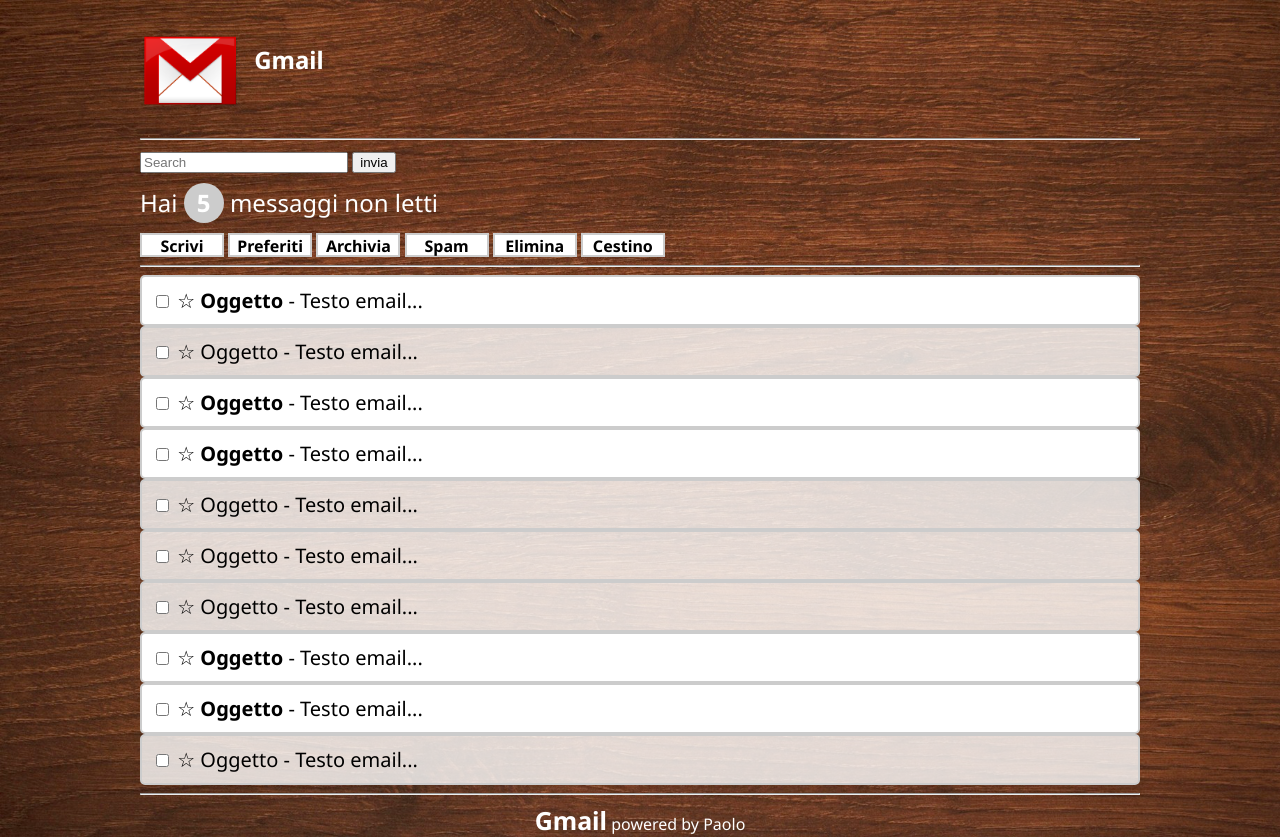
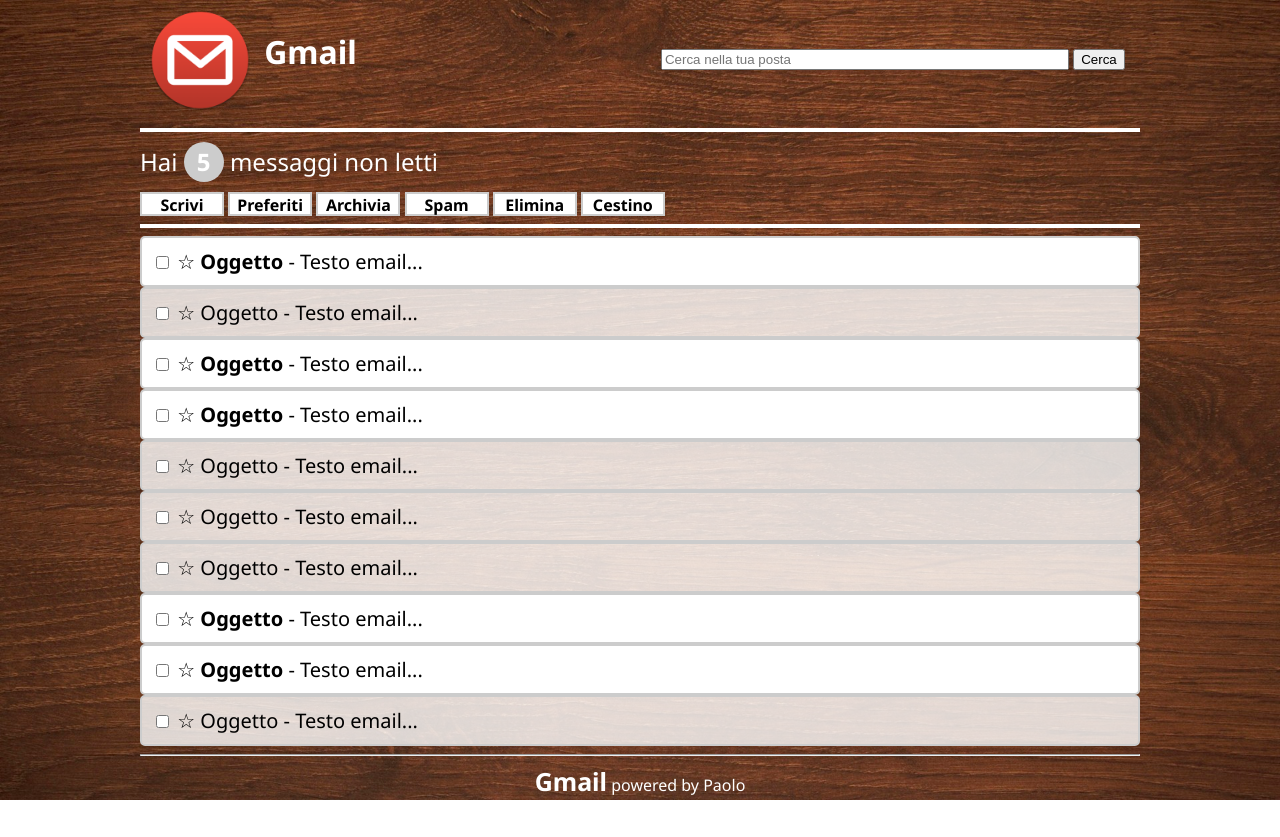
Before and after one commit to PaoloFrancesco-Marino/htmlcss-gmail, a plain HTML site: page index.html in a window 1280 px wide. After the commit the page ends 800 px from the top, so only its background shows below. Drawn offline with Linux system fonts and the light colour scheme.

Commit message:
Modifica Header

```diff
--- a/index.html
+++ b/index.html
@@ -11,20 +11,19 @@
     <!-- header -->
     <div id="contenitore">
       <header>
-        <img id="logo" src="img/logo.png" alt="logo-gmail">
+        <img id="logo" src="img/logo-rotondo.png" alt="logo-gmail">
         <span id="titolo">Gmail</span>
-        <hr>
+        <!-- tasto cerca -->
+        <div id="tasto-cerca">
+          <input type="text" name="search" value="" placeholder="Cerca nella tua posta" style="width: 400px;">
+          <input type="submit" name="" value="Cerca">
+        </div>
+        <hr class="linee-hr">
       </header>
 
       <main>
         <!-- tasto cerca + numero messaggi non letti -->
         <section>
-          <!-- tasto cerca -->
-          <div id="tasto-cerca">
-            <input type="text" name="search" value="" placeholder="Search" style="width: 200px;">
-            <input type="submit" name="" value="invia">
-          </div>
-
           <!-- numero messaggi non letti -->
           <div id="numero-non-letti" >
             Hai <span class="numero">5</span> messaggi non letti
@@ -52,7 +51,7 @@
             </div>
           </div>
 
-          <hr>
+          <hr class="linee-hr">
         </section>
 
         <!-- lista-email -->
--- a/styles/main.css
+++ b/styles/main.css
@@ -17,21 +17,26 @@ body {
 #logo {
   width: 100px;
   height: 100px;
-  margin: 20px 10px 10px 0px;
+  margin: 10px;
   vertical-align: middle;
 }
 
 #titolo {
-  font-size: 24px;
+  font-size: 32px;
   font-weight: 700;
   color: #fff;
 }
 
-/* barra ricerca + avviso*/
+.linee-hr {
+  border: solid 2px #fff;
+}
 
 #tasto-cerca {
-  margin: 10px 0;
+  display: inline-block;
+  margin-left: 300px;
 }
+
+/* avviso non letti*/
 
 #numero-non-letti {
   color: #fff;
```
Also changed, not shown: img/logo-rotondo.png (added).
